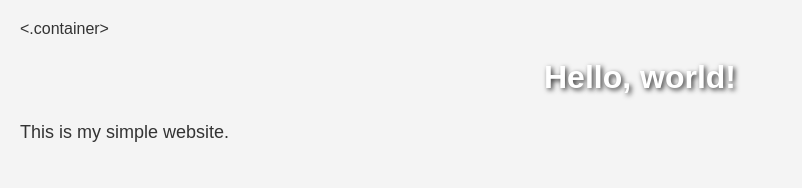
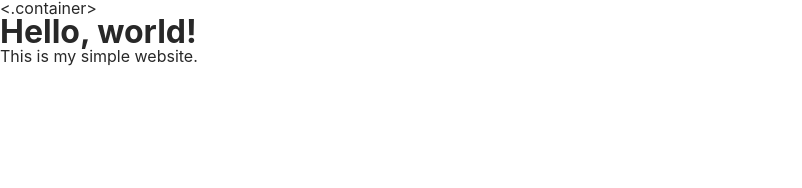
Before and after one commit to sasha-schaps/sasha-schaps.github.io, a plain HTML site: page index.html in a window 1280 px wide. Shown: the whole page, without its empty margins (0-802 px from the left). Drawn offline with Linux system fonts and the light colour scheme.

Commit message:
Update style.css

```diff
--- a/style.css
+++ b/style.css
@@ -1,35 +1,50 @@
 body {
-  font-family: 'Arial', sans-serif; /* Changed font */
-  margin: 0;
-  padding: 20px;
-  background: #f4f4f4 url("images/background.jpg"); /* Added background image */
-  background-size: cover; /* Make image cover the whole background */
-  color: #333;
+    margin: 0;
+    padding: 0;
+    font-family: -apple-system, system-ui, BlinkMacSystemFont, "Segoe UI", Roboto, Ubuntu, Arial, sans-serif;
+    color: #282828;
+    -webkit-tap-highlight-color: rgba(0, 0, 0, 0);
+    -webkit-font-smoothing: antialiased;
 }
-
-h1 {
-  color: #fff; /* Changed heading color to white */
-  text-shadow: 2px 2px 5px #333; /* Added text shadow */
-  text-align: center; /* Centered the heading */
+html, body {
+    width: 100%;
+    height: 100%;
 }
-
-p {
-  line-height: 1.6; /* Increased line spacing */
-  font-size: 18px; /* Increased font size */
+<style>
+html, body {
+    cursor: url(https://i-p.rmcdn.net/65638d5…/image-1e1b8104-3424-41be-bf06-d49b561a5d0b.png), auto;
+    cursor: -webkit-image-set(url(https://i-p.rmcdn.net/65638d5…/image-1e1b8104-3424-41be-bf06-d49b561a5d0b.png?w=26) 1x, url(https://i-p.rmcdn.net/65638d5…/image-1e1b8104-3424-41be-bf06-d49b561a5d0b.png) 2x), auto;
 }
-
-a {
-  color: #007bff; /* Changed link color */
-  text-decoration: none; /* Removed underlines from links */
+html, body {
+    height: 100%;
+    min-width: var(--min-desktop-width, 1024px);
+    overflow: hidden;
+    -webkit-tap-highlight-color: transparent;
 }
-
-a:hover {
-  text-decoration: underline; /* Added underline on hover */
+body, input {
+    -webkit-font-smoothing: antialiased;
+    -moz-osx-font-smoothing: grayscale;
+    text-rendering: optimizeLegibility !important;
 }
-
-.container {
-  max-width: 960px; /* Set maximum width for content */
-  margin: 20px auto; /* Centered the content */
-  padding: 20px;
-  background-color: rgba(255, 255, 255, 0.8); /* Semi-transparent white background */
-  box-shadow: 0 0 10px rgba(0, 0, 0, 0.1); 1
+body {
+    line-height: 1;
+}
+html, body, div, span, applet, object, iframe, h1, h2, h3, h4, h5, h6, p, blockquote, pre, a, abbr, acronym, address, big, cite, code, del, dfn, em, img, ins, kbd, q, s, samp, small, strike, strong, sub, sup, tt, var, b, u, i, center, dl, dt, dd, ol, ul, li, fieldset, form, label, legend, table, caption, tbody, tfoot, thead, tr, th, td, article, aside, canvas, details, embed, figure, figcaption, footer, header, hgroup, menu, nav, output, ruby, section, summary, time, mark, audio, video {
+    margin: 0;
+    padding: 0;
+    border: 0;
+    vertical-align: baseline;
+}
+user agent stylesheet
+body {
+    display: block;
+    margin: 8px;
+}
+style attribute {
+    --min-desktop-width: 769px;
+}
+:root {
+    --min-desktop-width: 1024px;
+}
+* ::selection {
+    background-color: #A2A2A2;
```
